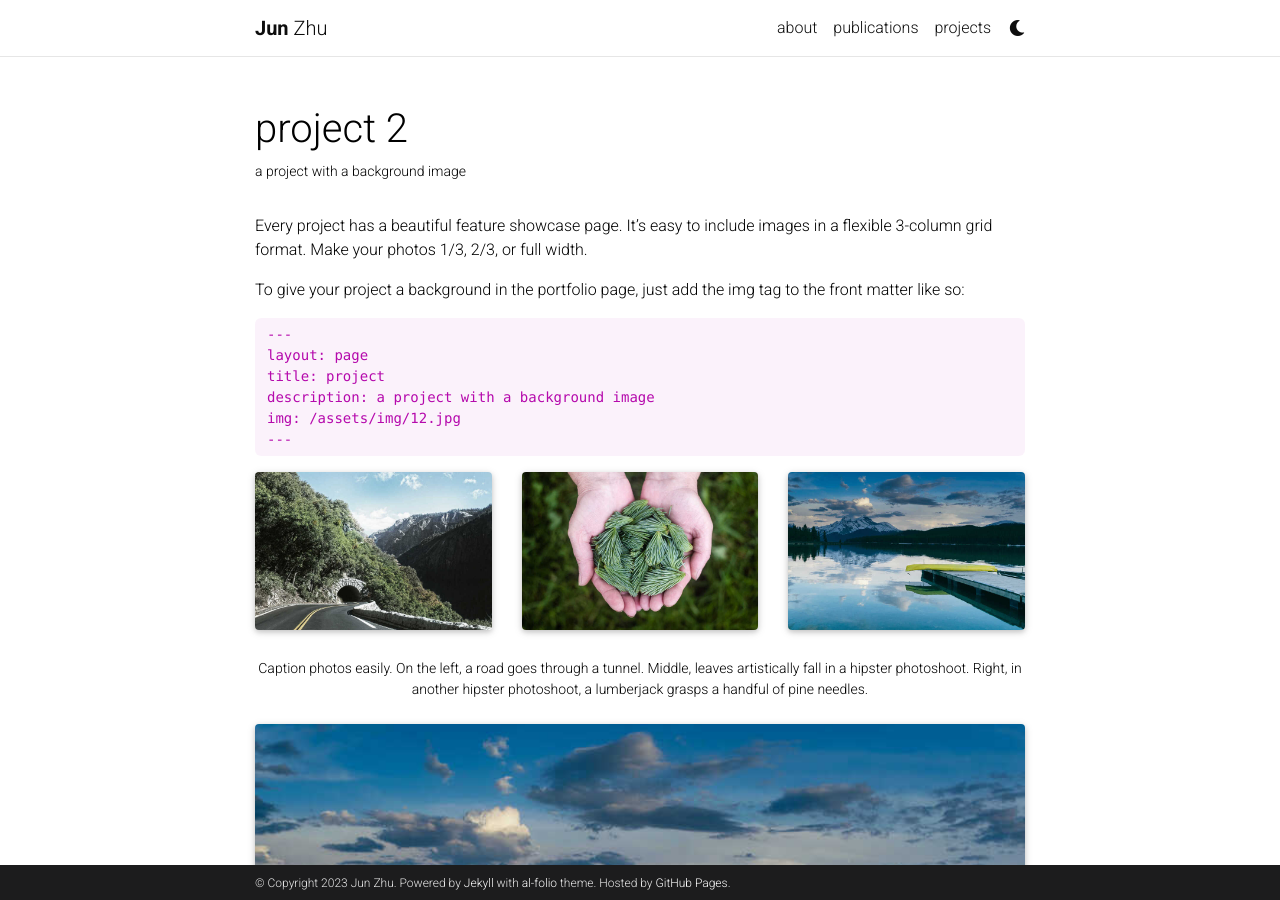
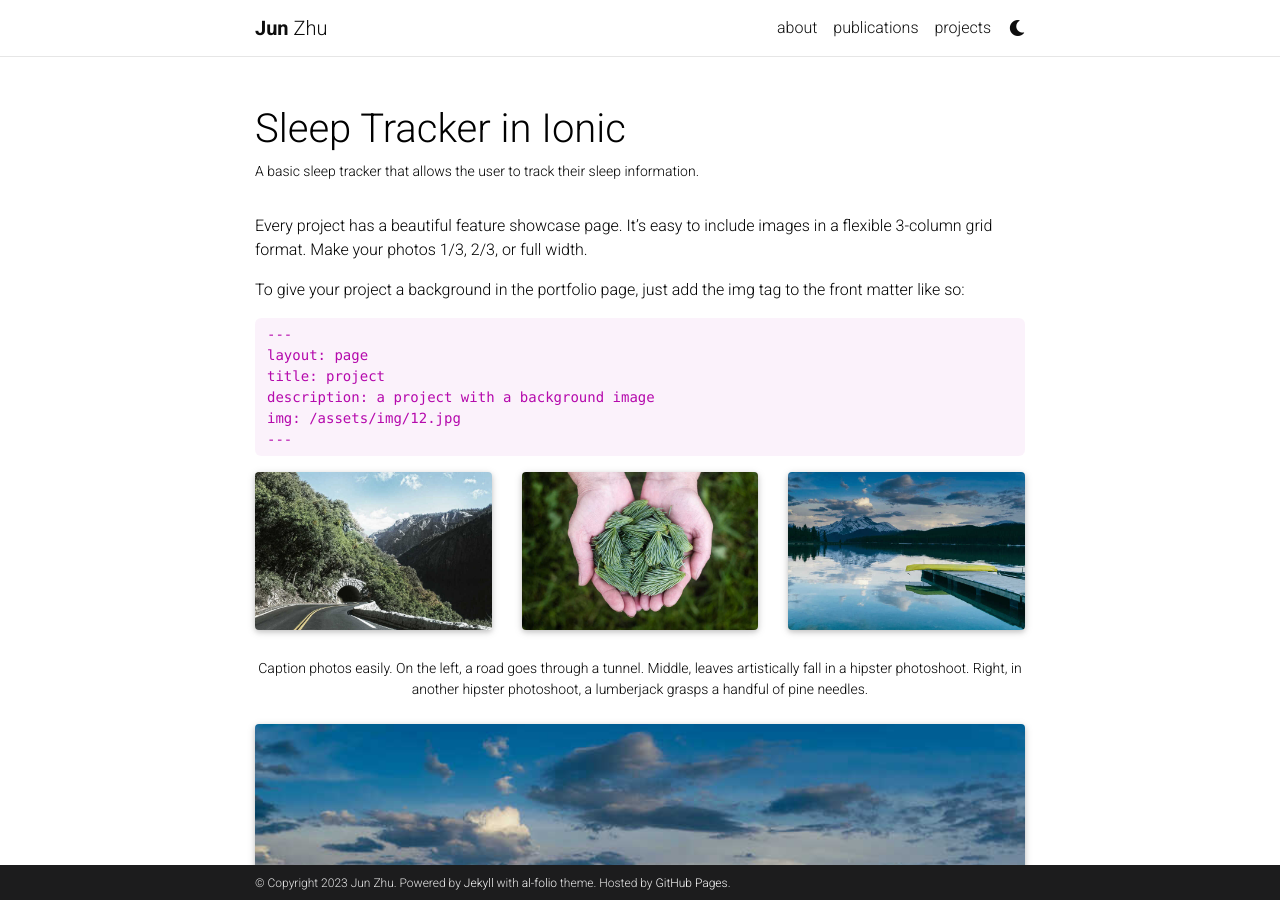
Before and after one commit to issac0723/issac0723.github.io, a Jekyll site: the page built from _projects/2_project.md, in a window 1280 px wide and 900 px high. Built offline with Jekyll 4.4.1, drawn with Linux system fonts in a browser that asks for light colours; comment, search, counter and statistics services are not loaded; a style sheet for code colours, icons or effects is not loaded.

Commit message:
update project 2

```diff
--- a/_projects/2_project.md
+++ b/_projects/2_project.md
@@ -1,8 +1,8 @@
 ---
 layout: page
-title: project 2
-description: a project with a background image
-img: assets/img/3.jpg
+title: Sleep Tracker in Ionic
+description: A basic sleep tracker that allows the user to track their sleep information.
+img: assets/img/sleep-tracker.jpg
 importance: 2
 category: Course Project
 ---
```
Also changed, not shown: assets/img/sleep-tracker.jpg (added).
